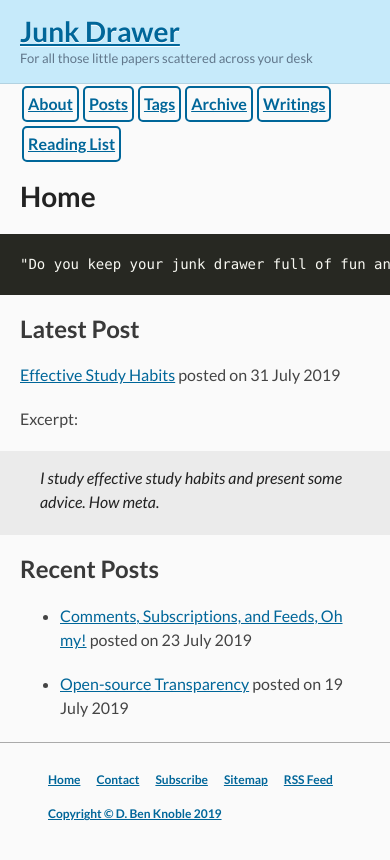
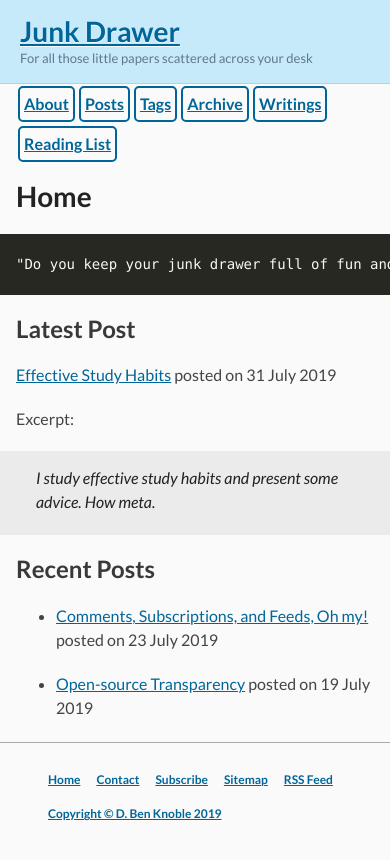
Before and after one commit to benknoble/benknoble.github.io, a Jekyll site: the page built from index.md, in a window 390 px wide. Shown: the top 860 px of the page. Built offline with Jekyll 4.4.1, drawn with Linux system fonts in a browser that asks for light colours.

Commit message:
section: relativize padding in media query

```diff
--- a/assets/css/styles.scss
+++ b/assets/css/styles.scss
@@ -253,7 +253,7 @@ nav a:hover {
 @media print, screen and (max-width: 740px) {
 
   section {
-    padding: 0 20px;
+    padding: 0em 1em;
   }
 }
 
```
